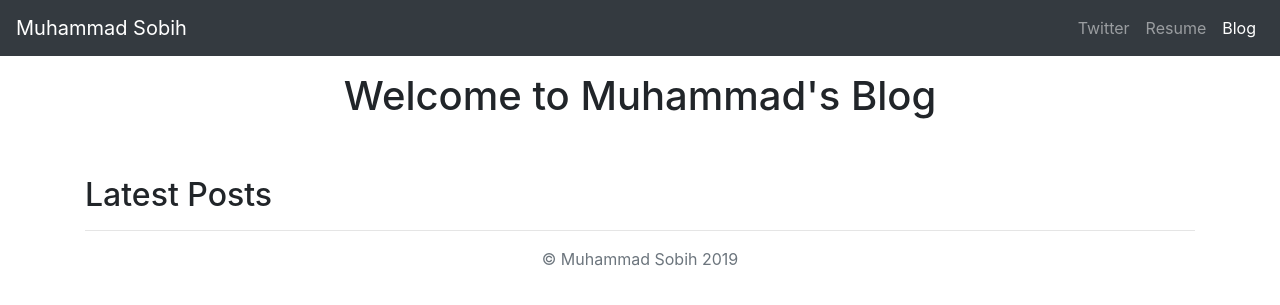
After one commit to muhammadabdelfattah/portfolio-project, a Django app: page /blog/ in a window 1280 px wide. The commit adds this page. Shown: the top 305 px of the page. Run offline with Django 3.2, Linux system fonts and the light colour scheme; data that the repository does not hold is empty; some libraries are stand-ins or nearby versions.

Commit message:
blogs are showing up,  add static files and finish the configuration of the blog

```diff
--- /dev/null
+++ b/blog/templates/blog/allblogs.html
@@ -0,0 +1,66 @@
+
+<!doctype html>
+<html lang="en">
+<head>
+  {% load staticfiles %}
+  <meta charset="utf-8">
+  <meta name="viewport" content="width=device-width, initial-scale=1, shrink-to-fit=no">
+  <meta name="description" content="">
+  <meta name="author" content="Mark Otto, Jacob Thornton, and Bootstrap contributors">
+  <meta name="generator" content="Jekyll v3.8.5">
+  <title>Muhammad's Blog</title>
+
+  <!-- Bootstrap core CSS -->
+  <link rel="stylesheet" href="https://stackpath.bootstrapcdn.com/bootstrap/4.2.1/css/bootstrap.min.css" integrity="sha384-GJzZqFGwb1QTTN6wy59ffF1BuGJpLSa9DkKMp0DgiMDm4iYMj70gZWKYbI706tWS" crossorigin="anonymous">
+
+</head>
+<body>
+  <header>
+    <nav class="navbar navbar-expand-lg navbar-dark bg-dark">
+      <a class="navbar-brand" href="{% url 'home' %}">Muhammad Sobih</a>
+      <button class="navbar-toggler" type="button" data-toggle="collapse" data-target="#navbarNavAltMarkup" aria-controls="navbarNavAltMarkup" aria-expanded="false" aria-label="Toggle navigation">
+        <span class="navbar-toggler-icon"></span>
+      </button>
+      <div class="collapse navbar-collapse" id="navbarNavAltMarkup">
+        <div class="navbar-nav ml-auto">
+          <a class="nav-item nav-link" href="https://twitter.com/Muhammadgad86">Twitter</a>
+          <a class="nav-item nav-link" href="{% static 'resume.pdf' %}">Resume</a>
+          <a class="nav-item nav-link active" href="{% url 'allblogs' %}">Blog</a>
+        </div>
+      </div>
+    </nav>
+  </header>
+
+  <main role="main">
+    <div class="container">
+
+    <h1 class="text-center pt-3">Welcome to Muhammad's Blog</h1>
+    <br />
+    <br />
+    <h2>Latest Posts</h2>
+    <hr />
+
+    {% for blog in blogs.all %}
+    <a href="{% url 'detail' blog.id %}"><h3>{{ blog.title }}</h3></a>
+    {{ blog.pub_date_pretty }}
+    <br />
+    <<img class="img-fluid" src="{{ blog.image.url }}" height="200" width="200">
+    <br />
+    <p>{{ blog.summary }}</p>
+    {% endfor %}
+    </div>
+
+
+
+  </main>
+
+  <footer class="text-muted">
+    <div class="container text-center">
+      <p>© Muhammad Sobih {% now "Y" %}</p>
+    </div>
+  </footer>
+  <script src="https://code.jquery.com/jquery-3.3.1.slim.min.js" integrity="sha384-q8i/X+965DzO0rT7abK41JStQIAqVgRVzpbzo5smXKp4YfRvH+8abtTE1Pi6jizo" crossorigin="anonymous"></script>
+  <script src="https://cdnjs.cloudflare.com/ajax/libs/popper.js/1.14.6/umd/popper.min.js" integrity="sha384-wHAiFfRlMFy6i5SRaxvfOCifBUQy1xHdJ/yoi7FRNXMRBu5WHdZYu1hA6ZOblgut" crossorigin="anonymous"></script>
+  <script src="https://stackpath.bootstrapcdn.com/bootstrap/4.2.1/js/bootstrap.min.js" integrity="sha384-B0UglyR+jN6CkvvICOB2joaf5I4l3gm9GU6Hc1og6Ls7i6U/mkkaduKaBhlAXv9k" crossorigin="anonymous"></script>
+</body>
+</html>
--- /dev/null
+++ b/blog/urls.py
@@ -0,0 +1,8 @@
+from django.urls import path
+
+from . import views
+
+urlpatterns = [
+    path('', views.allblogs, name='allblogs'),
+    path('<int:blog_id>/', views.detail, name='detail'),
+]
--- a/blog/views.py
+++ b/blog/views.py
@@ -1,3 +1,11 @@
-from django.shortcuts import render
+from django.shortcuts import render, get_object_or_404
 
-# Create your views here.
+from .models import Blog
+
+def allblogs(request):
+    blogs = Blog.objects
+    return render(request, 'blog/allblogs.html', {'blogs':blogs})
+
+def detail(request, blog_id):
+    detailblog = get_object_or_404(Blog, pk=blog_id)
+    return render(request, 'blog/detail.html', {'blog':detailblog})
--- a/portfolio/settings.py
+++ b/portfolio/settings.py
@@ -123,8 +123,12 @@ USE_TZ = True
 # Static files (CSS, JavaScript, Images)
 # https://docs.djangoproject.com/en/2.1/howto/static-files/
 
+STATICFILES_DIRS = [
+    os.path.join(BASE_DIR, 'portfolio/static')
+]
+
+STATIC_ROOT = os.path.join(BASE_DIR, 'static')
 STATIC_URL = '/static/'
 
 MEDIA_ROOT = os.path.join(BASE_DIR, 'media')
-
 MEDIA_URL = '/media/'
--- a/portfolio/urls.py
+++ b/portfolio/urls.py
@@ -14,7 +14,7 @@ Including another URLconf
     2. Add a URL to urlpatterns:  path('blog/', include('blog.urls'))
 """
 from django.contrib import admin
-from django.urls import path
+from django.urls import path, include
 from django.conf import settings
 from django.conf.urls.static import static
 import jobs.views
@@ -22,4 +22,5 @@ import jobs.views
 urlpatterns = [
     path('admin/', admin.site.urls),
     path('', jobs.views.home, name='home'),
+    path('blog/', include('blog.urls')),
 ] + static(settings.MEDIA_URL, document_root=settings.MEDIA_ROOT)
```
Also changed, not shown: blog/models.py (+9 -0 lines), blog/templates/blog/detail.html (added, +56 -0 lines), jobs/templates/jobs/home.html (+8 -7 lines), 2 other files.
